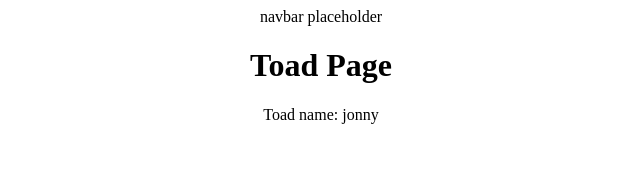
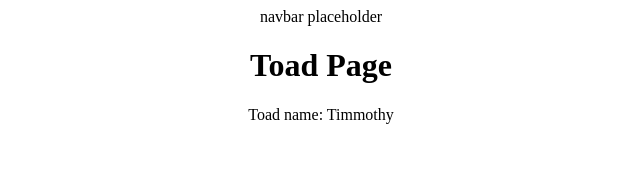
Before and after one commit to Achorn/toad-app, a React (Create React App) app: page / in a window 1280 px wide. Shown: the top 196 px of the page, without its empty margins (319-959 px from the left). Built offline with nearby package versions, Linux system fonts and the light colour scheme.

Commit message:
cleaned up toad provider with custom useToadContext and custom toadProvider with build in state

```diff
--- a/src/App.js
+++ b/src/App.js
@@ -1,13 +1,8 @@
 import "./App.css";
 import { BrowserRouter, Routes, Route } from "react-router-dom";
-import { useState } from "react";
-import { ToadContext } from "./context/toadContext";
 import { ToadGame } from "./pages/ToadGame";
 function App() {
-  const [toad, setToad] = useState({ name: "jonny" });
-
   return (
-    <ToadContext.Provider value={{ toad, setToad }}>
     <div className="App">
       <BrowserRouter>
         <div>navbar placeholder</div>
@@ -17,7 +12,6 @@ function App() {
         </Routes>
       </BrowserRouter>
     </div>
-    </ToadContext.Provider>
   );
 }
 
--- a/src/context/toadContext.js
+++ b/src/context/toadContext.js
@@ -1,9 +1,10 @@
-import { createContext, useContext } from "react";
+import { createContext, useContext, useState } from "react";
 
 export const ToadContext = createContext();
 
+// TODO create custom reducer for detailed toad updates in the future
+
 //custom react component that holds context state. less inports through app use context AND toad context
-
 export const useToadContext = () => {
   const context = useContext(ToadContext);
   if (!context)
@@ -11,10 +12,12 @@ export const useToadContext = () => {
   return context;
 };
 
-// custom wrapper that holds custom component that holds state
-
-// export both i guess
-
-// export const  ToadContextProvider = () =>{
-//   return
-// }
+// custom Provider that holds that creates own state
+export const ToadProvider = ({ children }) => {
+  const [toad, setToad] = useState({ name: "Timmothy" });
+  return (
+    <ToadContext.Provider value={{ toad, setToad }}>
+      {children}
+    </ToadContext.Provider>
+  );
+};
--- a/src/index.js
+++ b/src/index.js
@@ -1,10 +1,13 @@
 import React from "react";
 import ReactDOM from "react-dom/client";
 import App from "./App";
+import { ToadProvider } from "./context/toadContext";
 
 const root = ReactDOM.createRoot(document.getElementById("root"));
 root.render(
   <React.StrictMode>
-    <App />
+    <ToadProvider>
+      <App />
+    </ToadProvider>
   </React.StrictMode>
 );
```
Lines whose indentation alone changed are shown as unchanged.
